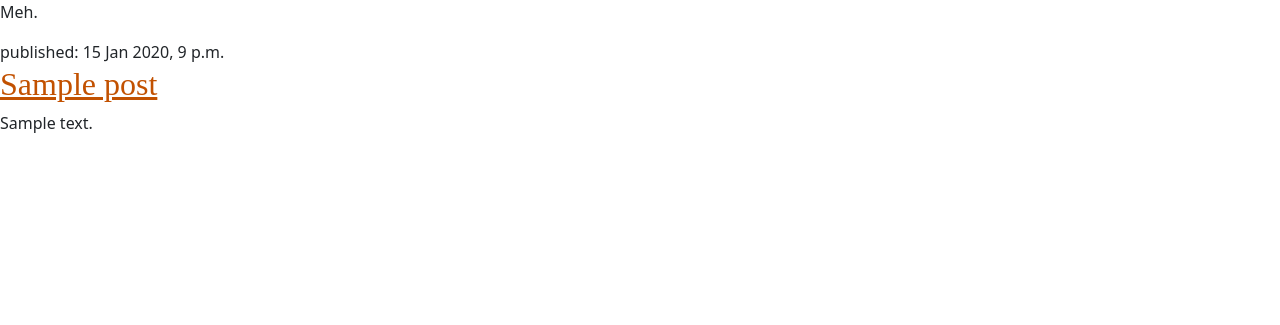
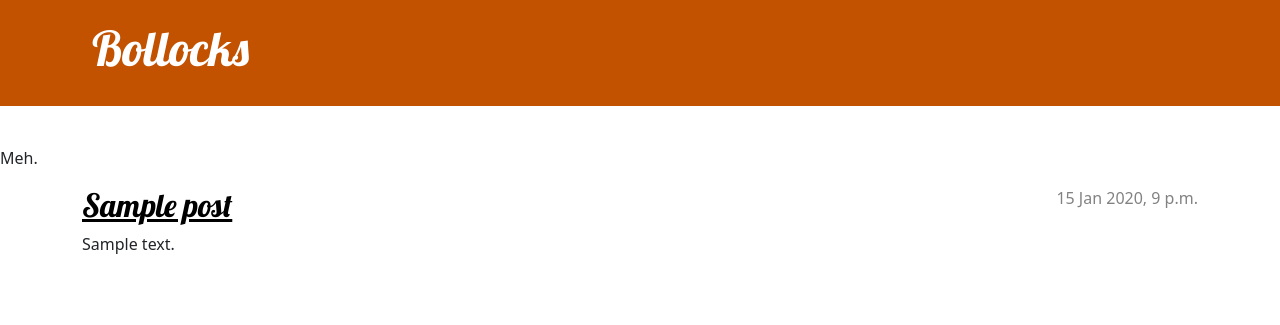
Before and after one commit to visiongonz/my-first-blog, a Django app: page / in a window 1280 px wide. Shown: the top 325 px of the page. Run offline with Django 5.2, Linux system fonts and the light colour scheme; tables that the repository leaves empty hold one stand-in row (values such as "Sample post").

Commit message:
modified:   blog/static/css/blog.css 	modified:   blog/templates/blog/post_list.html

```diff
--- a/blog/static/css/blog.css
+++ b/blog/static/css/blog.css
@@ -2,3 +2,75 @@ h1 a, h2 a {
     color: #C25100;
     font-family: 'Lobster';
 }
+
+.page-header {
+    background-color: #C25100;
+    margin-top: 0;
+    margin-bottom: 40px;
+    padding: 20px 20px 20px 40px;
+}
+
+.page-header h1,
+.page-header h1 a,
+.page-header h1 a:visited,
+.page-header h1 a:active {
+    color: #ffffff;
+    font-size: 36pt;
+    text-decoration: none;
+}
+
+h1,
+h2,
+h3,
+h4 {
+    font-family: 'Lobster', cursive;
+}
+
+.date {
+    color: #828282;
+}
+
+.save {
+    float: right;
+}
+
+.post-form textarea,
+.post-form input {
+    width: 100%;
+}
+
+.top-menu,
+.top-menu:hover,
+.top-menu:visited {
+    color: #ffffff;
+    float: right;
+    font-size: 26pt;
+    margin-right: 20px;
+}
+
+.post {
+    margin-bottom: 70px;
+}
+
+.post h2 a,
+.post h2 a:visited {
+    color: #000000;
+}
+
+.post > .date,
+.post > .actions {
+    float: right;
+}
+
+.btn-secondary,
+.btn-secondary:visited {
+    color: #C25100;
+    background: none;
+    border-color: #C25100;
+    margin-left: 15px;
+}
+
+.btn-secondary:hover {
+    color: #FFFFFF;
+    background-color: #C25100;
+}
--- a/blog/templates/blog/post_list.html
+++ b/blog/templates/blog/post_list.html
@@ -4,14 +4,32 @@
 <head>
 <link rel="stylesheet" href="https://cdn.jsdelivr.net/npm/bootstrap@5.3.3/dist/css/bootstrap.min.css" integrity="sha384-QWTKZyjpPEjISv5WaRU9OFeRpok6YctnYmDr5pNlyT2bRjXh0JMhjY6hW+ALEwIH" crossorigin="anonymous">    <title>Fucken blog motherfucker</title>
 <link rel="stylesheet" href="{% static 'css/blog.css' %}">
+<link rel="stylesheet" href="https://fonts.googleapis.com/css?family=Lobster&subset=latin,latin-ext">
+
 </head>
+
+<header class="page-header">
+    <div class="container">
+        <h1><a href="/">Bollocks</a></h1>
+    </div>
+</header>
 <body>
     <p>Meh.</p>
-    {% for post in posts %}
-        <article>
-            <time>published: {{ post.published_date }}</time>
-            <h2><a href="">{{ post.title }}</a></h2>
-            <p>{{ post.text|linebreaksbr }}</p>
-        </article>
-    {% endfor %}
+
+<main class="container">
+    <div class="row">
+        <div class="col">
+            {% for post in posts %}
+                <article class="post">
+                    <time class="date">
+                        {{ post.published_date }}
+                    </time>
+                    <h2><a href="">{{ post.title }}</a></h2>
+                    <p>{{ post.text|linebreaksbr }}</p>
+                </article>
+            {% endfor %}
+        </div>
+    </div>
+</main>
+
 </body>
```
